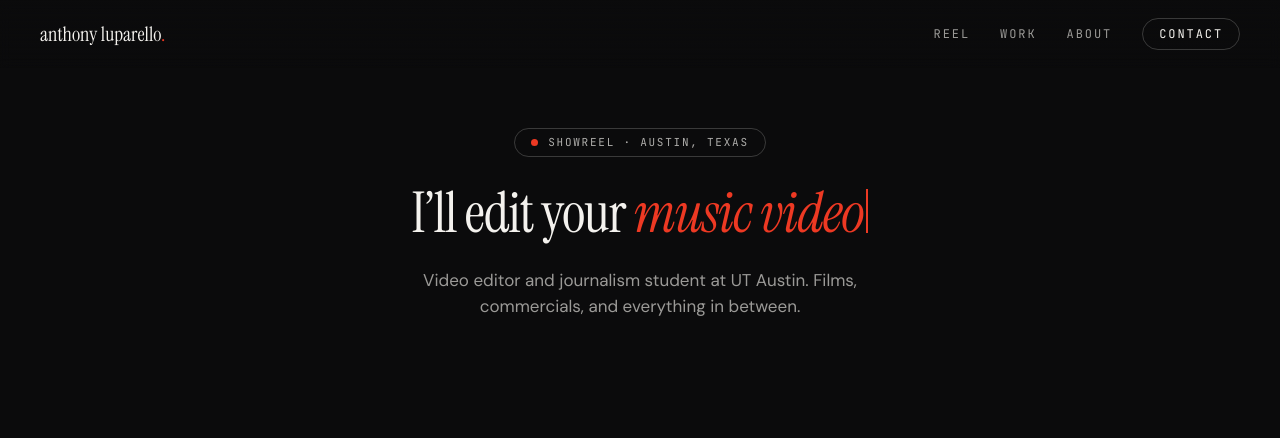
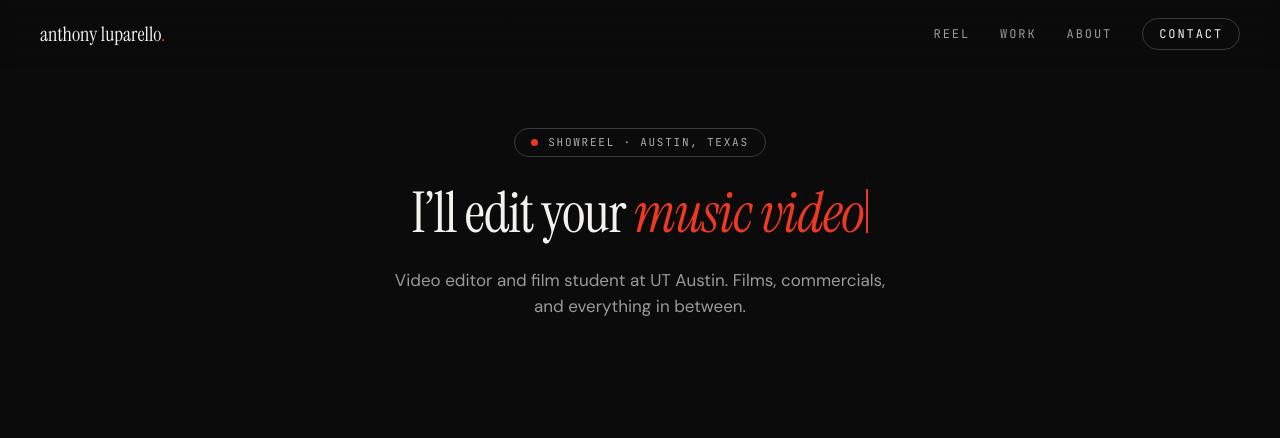
Before and after one commit to tankop1/anthony-website, a plain HTML site: page index.html in a window 1280 px wide. Shown: the top 438 px of the page. Drawn offline with Linux system fonts and the light colour scheme.

Commit message:
Update student description from journalism to film

```diff
--- a/index.html
+++ b/index.html
@@ -67,7 +67,7 @@
           </span>
         </h1>
         <p class="lede">
-          Video editor and journalism student at UT Austin. Films, commercials, and
+          Video editor and film student at UT Austin. Films, commercials, and
           everything in between.
         </p>
       </div>
```
